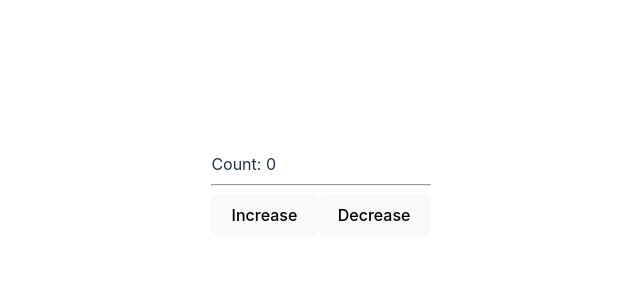
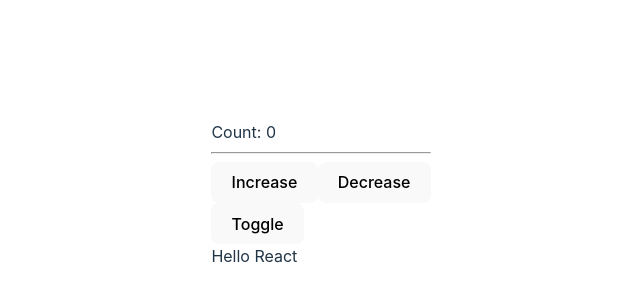
Before and after one commit to moazamdev/100DaysOfCode, a React (Vite) app: page / in a window 1280 px wide. Shown: the part 206-506 px from the top of the page, without its empty margins (319-959 px from the left). Built offline with nearby package versions, Linux system fonts and the light colour scheme.

Commit message:
basic useEffect implementation

```diff
--- a/src/App.jsx
+++ b/src/App.jsx
@@ -18,12 +18,14 @@ import React from "react";
 // import Todo2 from "./components/day7/composition-todoapp";
 
 import AsyncStateButton from "./components/day8/async-state-button";
+import ToggleEffect from "./components/day8/toggleEffect";
 
 const App = () => {
 	return (
 		<>
 			{/* Day 8 */}
 			<AsyncStateButton/>
+			<ToggleEffect />
 
 			{/* Day 7 */}
 			{/* <Todo2 /> */}
--- /dev/null
+++ b/src/components/day8/toggleEffect.jsx
@@ -0,0 +1,33 @@
+import * as React from 'react';
+
+const ToggleEffect = () => {
+  const [toggle, setToggle] = React.useState(true);
+
+  React.useEffect(() => {
+    console.log("useEffect");
+    return () => {
+        console.log("unmounting");
+    }
+    });
+
+
+  const handleToggle = () => {
+    setToggle(!toggle);
+  };
+
+  return <Toggler toggle={toggle} onToggle={handleToggle} />;
+};
+
+const Toggler = ({ toggle, onToggle }) => {
+  return (
+    <div>
+      <button type="button" onClick={onToggle}>
+        Toggle
+      </button>
+
+      {toggle && <div>Hello React</div>}
+    </div>
+  );
+};
+
+export default ToggleEffect;
```
